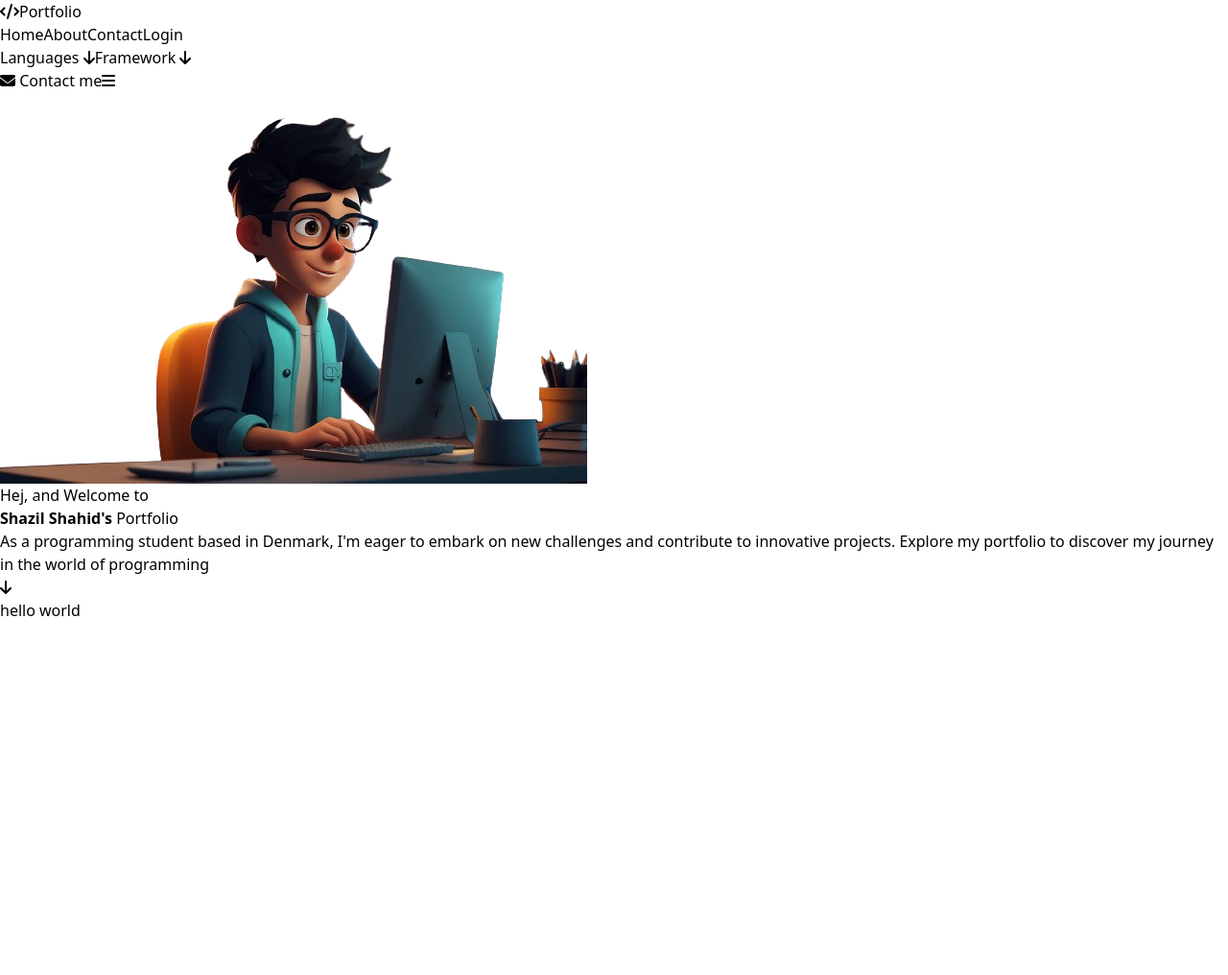
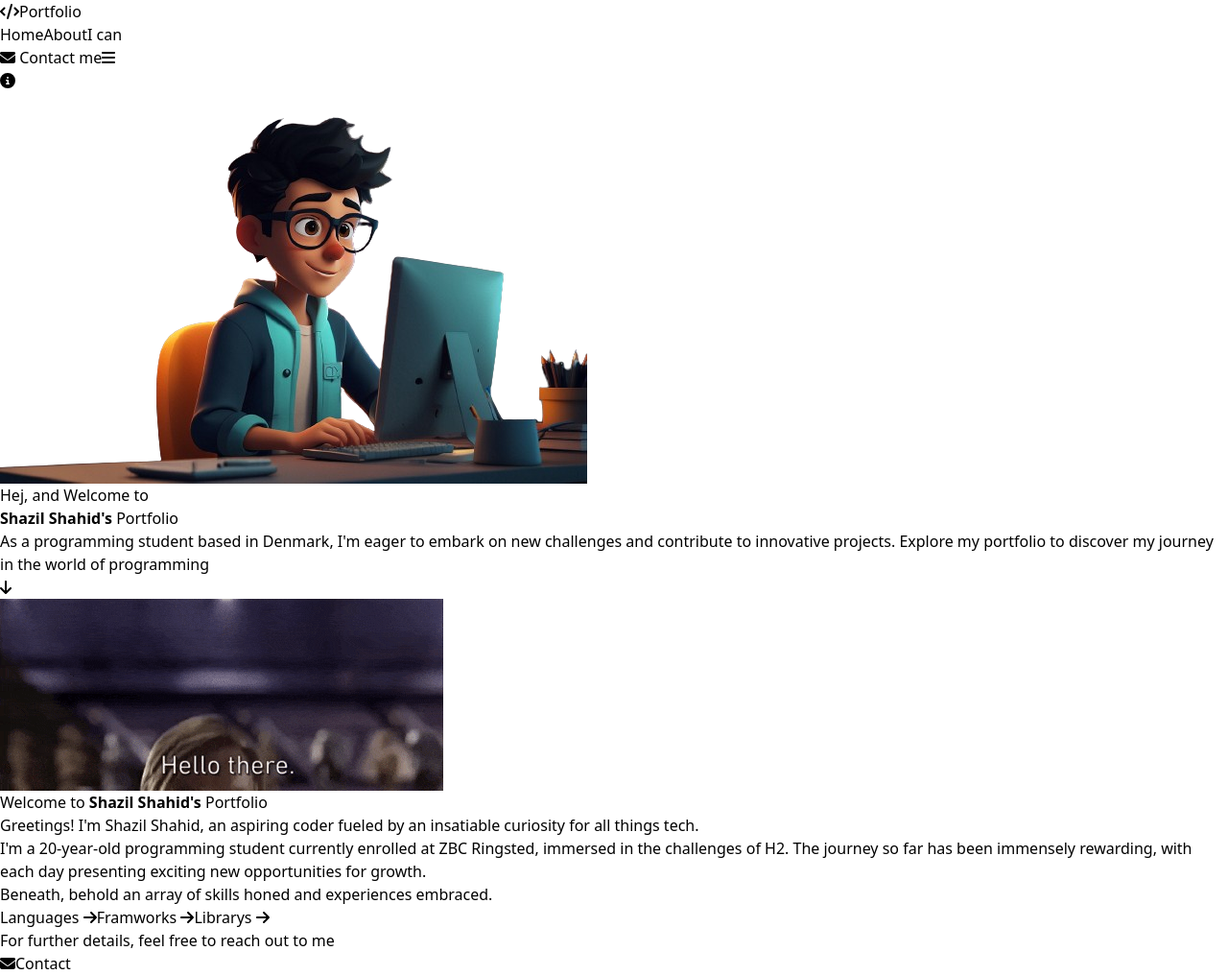
Before and after one commit to Shazil0204/Portfolio, a React (Vite) app: page /ICan in a window 1280 px wide. Shown: the whole page at 96% size. Before the commit the page ends 800 px from the top, so only its background shows below. Built offline with nearby package versions, Linux system fonts and the light colour scheme.

Commit message:
Styling Update

```diff
--- a/package.json
+++ b/package.json
@@ -19,7 +19,8 @@
     "react": "^18.2.0",
     "react-dom": "^18.2.0",
     "react-router": "^6.22.3",
-    "react-router-dom": "^6.22.3"
+    "react-router-dom": "^6.22.3",
+    "sweetalert2": "^11.10.8"
   },
   "devDependencies": {
     "@types/react": "^18.2.66",
--- a/src/App.tsx
+++ b/src/App.tsx
@@ -3,35 +3,29 @@ import { AnimatePresence } from "framer-motion";
 
 import Home from "./Pages/Home";
 import About from "./Pages/About";
-import Login from "./Pages/Login";
 import Contact from "./Pages/Contact";
-import Navbar from "./Components/Navbar/Navbar";
+import Navbar from "./Components/Navbar";
+import Footer from "./Components/Footer";
 
 function App() {
   const location = useLocation();
 
-  let navlinks = [
-    { name: "Home" , path: "/" },
-    { name: "About" , path: "/about"   },
-    { name: "Contact" , path: "/contact"   },
-    { name: "Login" , path: "/login"   },
-  ];
-
-  let languageLinks = [
+  const pageLinks = [
     { name: "Home", path: "/" },
     { name: "About", path: "/about" },
-    { name: "Contact", path: "/contact" },
-    { name: "Login", path: "/login" },
+    { name: "I can", path: "/ICan" },
   ];
 
   return (
     <div className="text-white">
-      <Navbar links={navlinks} languageLinks={languageLinks}/>
+      <Navbar
+        pageLinks={pageLinks}
+      />
+      <Footer/>
       <AnimatePresence mode="wait">
         <Routes location={location} key={location.pathname}>
           <Route path="/about" element={<About />} />
           <Route path="/contact" element={<Contact />} />
-          <Route path="/Login" element={<Login />} />
           <Route path="*" element={<Home />} />
         </Routes>
       </AnimatePresence>
--- /dev/null
+++ b/src/Components/Footer.tsx
@@ -0,0 +1,17 @@
+import { faInfoCircle } from "@fortawesome/free-solid-svg-icons";
+import { FontAwesomeIcon } from "@fortawesome/react-fontawesome";
+import React from "react";
+import Swal from "sweetalert2";
+
+const Footer: React.FC = () => {
+  const ShowOfferInfo = () => {
+    Swal.fire("The Internet");
+  };
+  return (
+    <button className="fixed z-10 bg-black/25 p-2 rounded-full bottom-2 right-2 animate-ping hover:animate-none" onClick={ShowOfferInfo}>
+      <FontAwesomeIcon icon={faInfoCircle}/>
+    </button>
+  );
+};
+
+export default Footer;
--- a/src/Components/HomeComponents/HomeSection1.tsx
+++ b/src/Components/HomeComponents/HomeSection1.tsx
@@ -32,7 +32,7 @@ const HomeSection1: React.FC<HomeSection1Props> = ({ scrollToSection2 }) => {
       >
         <FontAwesomeIcon
           icon={faArrowDown}
-          className="p-4 rounded-full bg-white/10 hover:bg-white hover:text-black duration-100"
+          className="animate-bounce p-4 rounded-full bg-white/10 hover:bg-white hover:text-black duration-100"
         />{" "}
       </button>
     </div>
--- a/src/Components/HomeComponents/HomeSection2.tsx
+++ b/src/Components/HomeComponents/HomeSection2.tsx
@@ -1,7 +1,67 @@
+import { faArrowRight, faEnvelope } from "@fortawesome/free-solid-svg-icons";
+import { FontAwesomeIcon } from "@fortawesome/react-fontawesome";
+import { Link } from "react-router-dom";
+
 function HomeSection2() {
+  const BTNLink = [
+    { name: "Languages", path: "/language" },
+    { name: "Framworks", path: "/Framework" },
+    { name: "Librarys", path: "/Library" },
+  ];
+
   return (
-    <div className="min-h-screen min-w-full flex justify-center items-center bg-black">
-      <h1 className="text-white">hello world</h1>
+    <div className="font-mono min-h-screen flex flex-col justify-center items-center bg-black text-white">
+      <div className="xl:flex gap-2 space-y-5 container p-10 lg:mx-auto text-justify">
+        <div className="mt-10 order-1 xl:order-2 xl:w-1/2 flex justify-center items-center">
+          <img src="/200.gif"></img>
+        </div>
+        <div className="order-2 xl:order-1 xl:w-1/2">
+          <div className="w-full p-[1px] mb-2 bg-gradient-to-r from-emerald-500 via-indigo-500 to-emerald-500"></div>
+          <h1 className="text-4xl font-bold mb-2 text-green-500">
+            Welcome to{" "}
+            <strong className="text-yellow-500">Shazil Shahid's</strong>{" "}
+            Portfolio
+          </h1>
+          <div className="w-full p-[1px] mb-4 bg-gradient-to-r from-emerald-500 via-indigo-500 to-emerald-500"></div>
+          <p className="text-lg mb-8">
+            Greetings! I'm Shazil Shahid, an aspiring coder fueled by an
+            insatiable curiosity for all things tech.
+          </p>
+          <p className="text-lg mb-6">
+            I'm a 20-year-old programming student currently enrolled at ZBC
+            Ringsted, immersed in the challenges of H2. The journey so far has
+            been immensely rewarding, with each day presenting exciting new
+            opportunities for growth.
+          </p>
+          <p className="text-center">
+            Beneath, behold an array of skills honed and experiences embraced.
+          </p>
+          <div className="flex flex-col space-y-10 lg:space-y-0 lg:flex-row justify-center lg:justify-between items-center my-10 mt-5">
+            {BTNLink.map((btn) => (
+              <Link
+                to={btn.path}
+                key={btn.name}
+                className="text-xl w-full flex flex-col lg:flex-row items-center justify-between rounded-lg lg:w-1/4 p-2 drop-shadow-[0_5px_5px_rgba(255,255,255,1)] hover:drop-shadow-[0_5px_5px_rgba(255,255,255,0)] bg-gradient-to-r from-blue-500 to-purple-500 duration-300"
+              >
+                {btn.name}{" "}
+                <FontAwesomeIcon className="pt-1" icon={faArrowRight} />
+              </Link>
+            ))}
+          </div>
+          <p className="text-center">
+            For further details, feel free to reach out to me
+          </p>
+          <div className="flex justify-center items-center">
+            <Link
+              className="mt-4 p-2 bg-gray-900 text-yellow-500 rounded"
+              to={"/contact"}
+            >
+              <FontAwesomeIcon icon={faEnvelope} />
+              Contact
+            </Link>
+          </div>
+        </div>
+      </div>
     </div>
   );
 }
--- a/src/Components/Navbar/Navbar.tsx
+++ b/src/Components/Navbar.tsx
@@ -4,7 +4,7 @@ import {
   faBars,
   faX,
   faArrowDown,
-  faArrowUp
+  faArrowUp,
 } from "@fortawesome/free-solid-svg-icons";
 import { FontAwesomeIcon } from "@fortawesome/react-fontawesome";
 import { Link } from "react-router-dom";
@@ -12,14 +12,12 @@ import { useState } from "react";
 
 interface NavbarProps {
   title?: string;
-  links: { name: string; path: string }[];
-  languageLinks: { name: string; path: string }[];
+  pageLinks: { name: string; path: string }[];
 }
 
 const Navbar: React.FC<NavbarProps> = ({
   title = "Portfolio",
-  links,
-  languageLinks,
+  pageLinks,
 }) => {
   const [isBarOpen, setIsBarOpen] = useState(false);
   const [isBarVisible, setIsBarVisible] = useState(false);
@@ -52,7 +50,7 @@ const Navbar: React.FC<NavbarProps> = ({
         {/* Navigation Links */}
         <ul className="flex ">
           <li>
-            {links.map((link) => (
+            {pageLinks.map((link) => (
               <Link
                 className="text-white duration-300 p-5 rounded-xl underline underline-offset-4 hover:text-yellow-500 mx-1 font-mono"
                 to={link.path}
@@ -62,32 +60,7 @@ const Navbar: React.FC<NavbarProps> = ({
               </Link>
             ))}
           </li>
-          <button className="ml-5" onClick={onClickDropDown1}>
-            Languages{" "}
-            <FontAwesomeIcon icon={dropDown1 ? faArrowUp : faArrowDown} />
-            {dropDown1 && (
-              <div className="mt-5 top-12 absolute space-y-5">
-                <p className="bg-yellow-600 p-1 px-6 rounded-xl">C#</p>
-                <p className="bg-yellow-600 p-1 px-6 rounded-xl">HTML</p>
-                <p className="bg-yellow-600 p-1 px-6 rounded-xl">CSS</p>
-                <p className="bg-yellow-600 p-1 px-6 rounded-xl">JS</p>
-                <p className="bg-yellow-600 p-1 px-6 rounded-xl">PHP</p>
-              </div>
-            )}
-          </button>
-          <button className="ml-5" onClick={onClickDropDown2}>
-            Framework{" "}
-            <FontAwesomeIcon icon={dropDown2 ? faArrowUp : faArrowDown} />
-            {dropDown2 && (
-              <div className="mt-5 top-12 absolute space-y-5">
-                <p className="bg-yellow-600 p-1 px-6 rounded-xl">C#</p>
-                <p className="bg-yellow-600 p-1 px-6 rounded-xl">HTML</p>
-                <p className="bg-yellow-600 p-1 px-6 rounded-xl">CSS</p>
-                <p className="bg-yellow-600 p-1 px-6 rounded-xl">JS</p>
-                <p className="bg-yellow-600 p-1 px-6 rounded-xl">PHP</p>
-              </div>
-            )}
-          </button>
+
         </ul>
       </div>
       <Link
@@ -109,7 +82,7 @@ const Navbar: React.FC<NavbarProps> = ({
       {isBarVisible && (
         <ul className="pr-2 lg:hidden">
           <li className="bg-gray-700 py-2 rounded-lg text-center">
-            {links.map((link) => (
+            {pageLinks.map((link) => (
               <Link
                 className="flex flex-row bg-gray-500 text-white duration-300 rounded-xl mb-5 p-1 text-center hover:text-yellow-500 hover:bg-white/10 mx-1 font-mono"
                 to={link.path}
@@ -118,7 +91,6 @@ const Navbar: React.FC<NavbarProps> = ({
                 {link.name}
               </Link>
             ))}
-            <li>languages</li>
             <button
               onClick={toggleBar}
               className="text-red-500 duration-300 rounded-xl p-1 text-center hover:text-red-700 mx-1 font-mono"
--- a/src/Pages/Login.tsx
+++ /dev/null
@@ -1,13 +0,0 @@
-import transition from "../Components/transition";
-
-function Login() {
-  return (
-    <div>
-      <h1 className="w-4/5 absolute top-2/4 left-2/4 -translate-x-1/2 -translate-y-1/2 text-center text-[10vw] font-medium leading-none uppercase">
-        Login
-      </h1>
-    </div>
-  );
-}
-
-export default transition(Login);
```
Also changed, not shown: public/200.gif (added), 1 other file (tests, documents, lock files or other folders).
